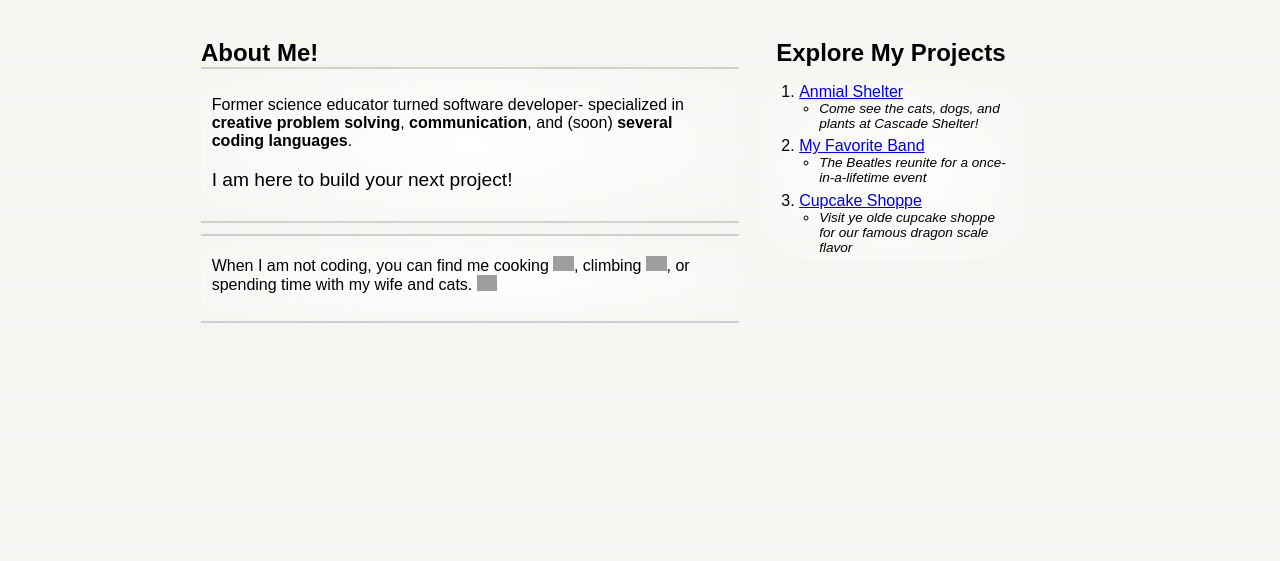
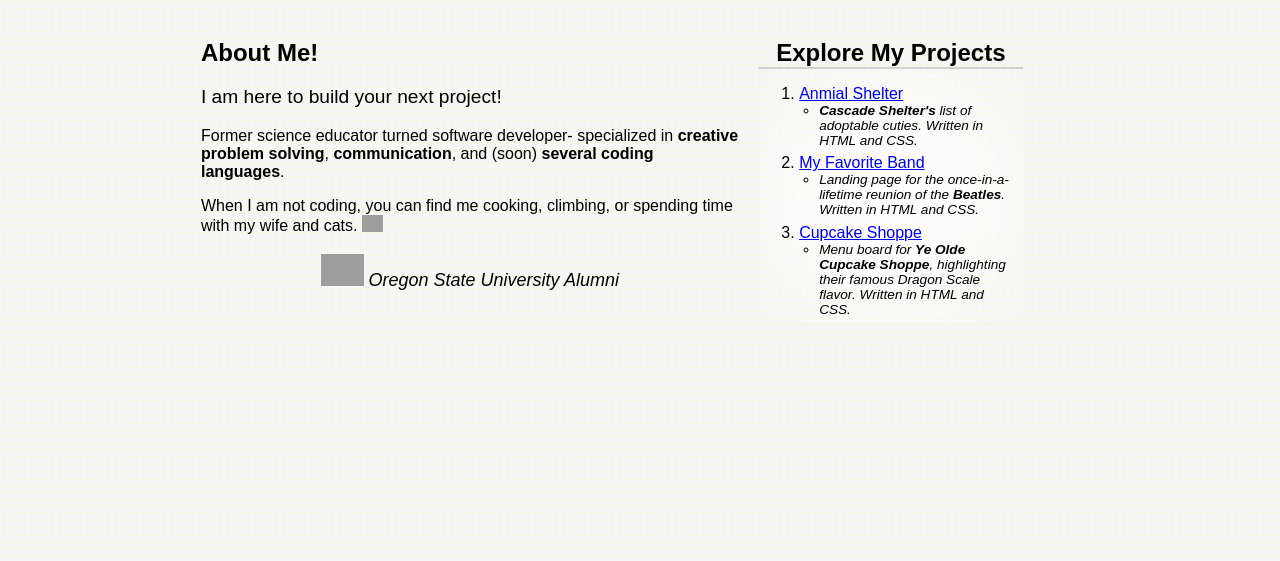
Before and after one commit to sethgonzales/Portfolio, a plain HTML site: page index.html in a window 1280 px wide. Shown: the part 239-800 px from the top of the page. Drawn offline with Linux system fonts and the light colour scheme; grey boxes are pictures that could not be loaded.

Commit message:
add in education background and gif, format about section

```diff
--- a/CSS/styles.css
+++ b/CSS/styles.css
@@ -55,16 +55,6 @@ body {
     text-align: left;
 }
 
-.Background {
-    width: 100%;
-    margin: 0%;
-    padding: 2%;
-    border-top: 2px solid rgba(117, 117, 117, 0.3);
-    border-bottom: 2px solid rgba(117, 117, 117, 0.3);
-    background-image: radial-gradient(rgba(255, 255, 255, 1), rgba(255, 255, 255, 0));
-    box-sizing: border-box;
-    text-align: left;
-}
 
 #large-font {
     font-size: larger;
@@ -75,8 +65,6 @@ body {
     width: 100%;
     margin: 2% 0%;
     padding: 0.75% 2% 2% 2%;
-    border-top: 2px solid rgba(117, 117, 117, 0.3);
-    border-bottom: 2px solid rgba(117, 117, 117, 0.3);
     background-image: radial-gradient(rgb(255, 255, 255), rgba(255, 255, 255, 0));
     box-sizing: border-box;
     text-align: left;
@@ -86,6 +74,17 @@ body {
     width: 4%;
     height: auto;
     padding: 0;
+}
+
+.education-gif {
+    width: 8%;
+    height: auto;
+    padding: 0;
+}
+
+#OSU {
+    text-align: center;
+    font-size: large;
 }
 
 .Projects-Box {
@@ -109,6 +108,7 @@ body {
     margin: 0% 1%;
     padding: 0 3% 0 0;
     background-image: radial-gradient(rgb(255, 255, 255), rgba(255, 255, 255, 0));
+    border-top: 2px solid rgba(117, 117, 117, 0.3);
     box-sizing: border-box;
     text-align: left;
 }
@@ -118,4 +118,4 @@ body {
     font-size: 85%;
     font-style: italic;
     padding-bottom: 3%;
-  }
+}
--- a/index.html
+++ b/index.html
@@ -22,30 +22,40 @@
     <div>
         <div class="About-Me-Box">
             <h2 span id="About-Me-Header">About Me!</h2>
-            <div class="Background">
-                    <p>Former science educator turned software developer- specialized in <strong>creative problem solving</strong>, <strong>communication</strong>, and (soon) <strong>several coding languages</strong>.</p>
-                    <p id="large-font">I am here to build your next project!</p>
-            </div>
-            <div class="Interests">
-                <p>When I am not coding, you can find me cooking <img class="interests-gif" src="https://media.giphy.com/media/M2kCXo31seejZyuCMZ/giphy.gif"></a>, climbing <img class="interests-gif" src="https://media.giphy.com/media/rEYM0UdaUhtLEhqizI/giphy.gif"></a>, or spending time with my wife and cats. <img class="interests-gif" src="https://media.giphy.com/media/1WXzEllVO9QnqOQ5Ia/giphy.gif"></a></p>
+            <div class="Background-Interests">
+                <!--Background-->
+                <p id="large-font">I am here to build your next project!</p>
+                <p>Former science educator turned software developer- specialized in <strong>creative problem
+                        solving</strong>, <strong>communication</strong>, and (soon) <strong>several coding
+                        languages</strong>.</p>
+                <!--Interests-->
+                <p>When I am not coding, you can find me cooking, climbing, or
+                    spending time with my wife and cats. <img class="interests-gif"
+                        src="https://media.giphy.com/media/1WXzEllVO9QnqOQ5Ia/giphy.gif"></a></p>
+                <!--Education-->
+                <p id="OSU"> <img class="education-gif" src="https://media.giphy.com/media/cjncvaN0LqgWaUG32E/giphy.gif"></a>
+                    <em>Oregon State University Alumni</em></p>
+
             </div>
         </div>
         <div class="Projects-Box">
             <h2 span id="Projects-Header">Explore My Projects</h2>
             <div class="Project-List">
                 <ol>
-                    <li><a href="#">Anmial Shelter</a></li>
+                    <li><a href="https://github.com/joncheng-dev/animal-shelter-website">Anmial Shelter</a></li>
                     <ul class="sub-bullet">
-                        <li>Come see the cats, dogs, and plants at Cascade Shelter!</li>
+                        <li><strong>Cascade Shelter's</strong> list of adoptable cuties. Written in HTML and CSS.</li>
                     </ul>
 
-                    <li><a href="#">My Favorite Band</a></li>
+                    <li><a href="https://github.com/sethgonzales/band-website">My Favorite Band</a></li>
                     <ul class="sub-bullet">
-                        <li>The Beatles reunite for a once-in-a-lifetime event</li>
+                        <li>Landing page for the once-in-a-lifetime reunion of the <strong>Beatles</strong>. Written in
+                            HTML and CSS.</li>
                     </ul>
-                    <li><a href="#">Cupcake Shoppe</a></li>
+                    <li><a href="https://github.com/sethgonzales/cupcake-shop">Cupcake Shoppe</a></li>
                     <ul class="sub-bullet">
-                        <li>Visit ye olde cupcake shoppe for our famous dragon scale flavor</li>
+                        <li>Menu board for <strong>Ye Olde Cupcake Shoppe</strong>, highlighting their famous Dragon
+                            Scale flavor. Written in HTML and CSS.</li>
                     </ul>
                 </ol>
             </div>
```
